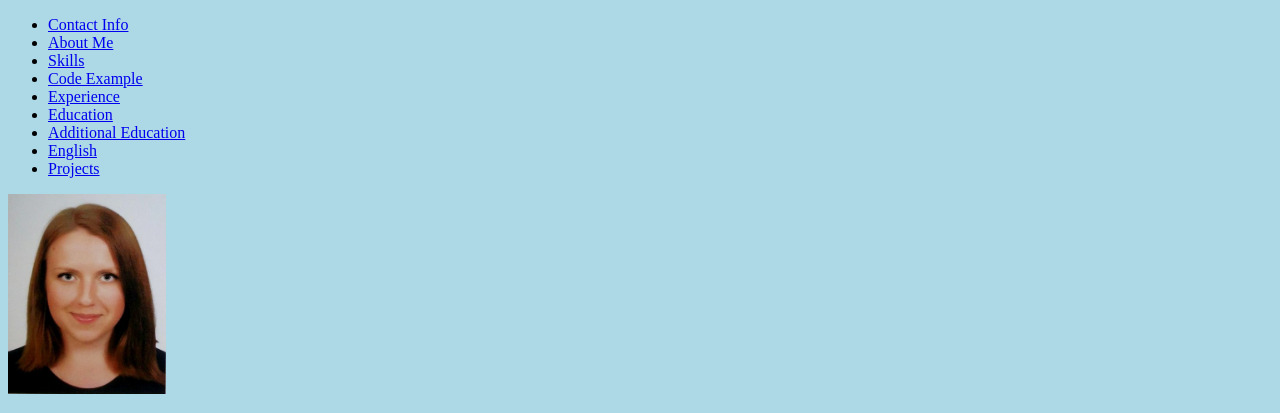
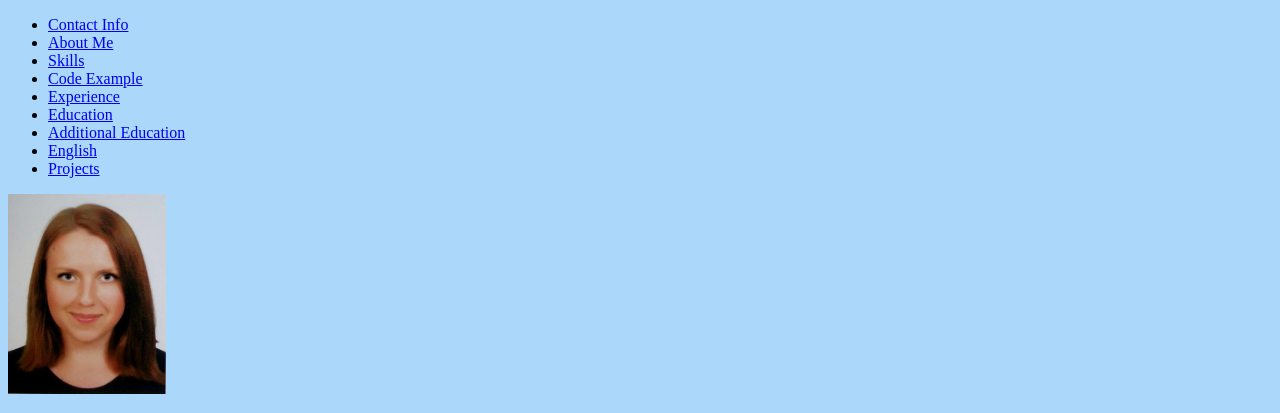
Before and after one commit to Margarita-Golubeva/rsschool-cv, a plain HTML site: page index.html in a window 1280 px wide. Shown: the top 413 px of the page. Drawn offline with Linux system fonts and the light colour scheme.

Commit message:
fix: CSS link

```diff
--- a/style.css
+++ b/style.css
@@ -1,5 +1,5 @@
 body {
-    background-color: lightblue;
+    background-color: rgb(170, 215, 250);
   }
 
   h1 {
```
